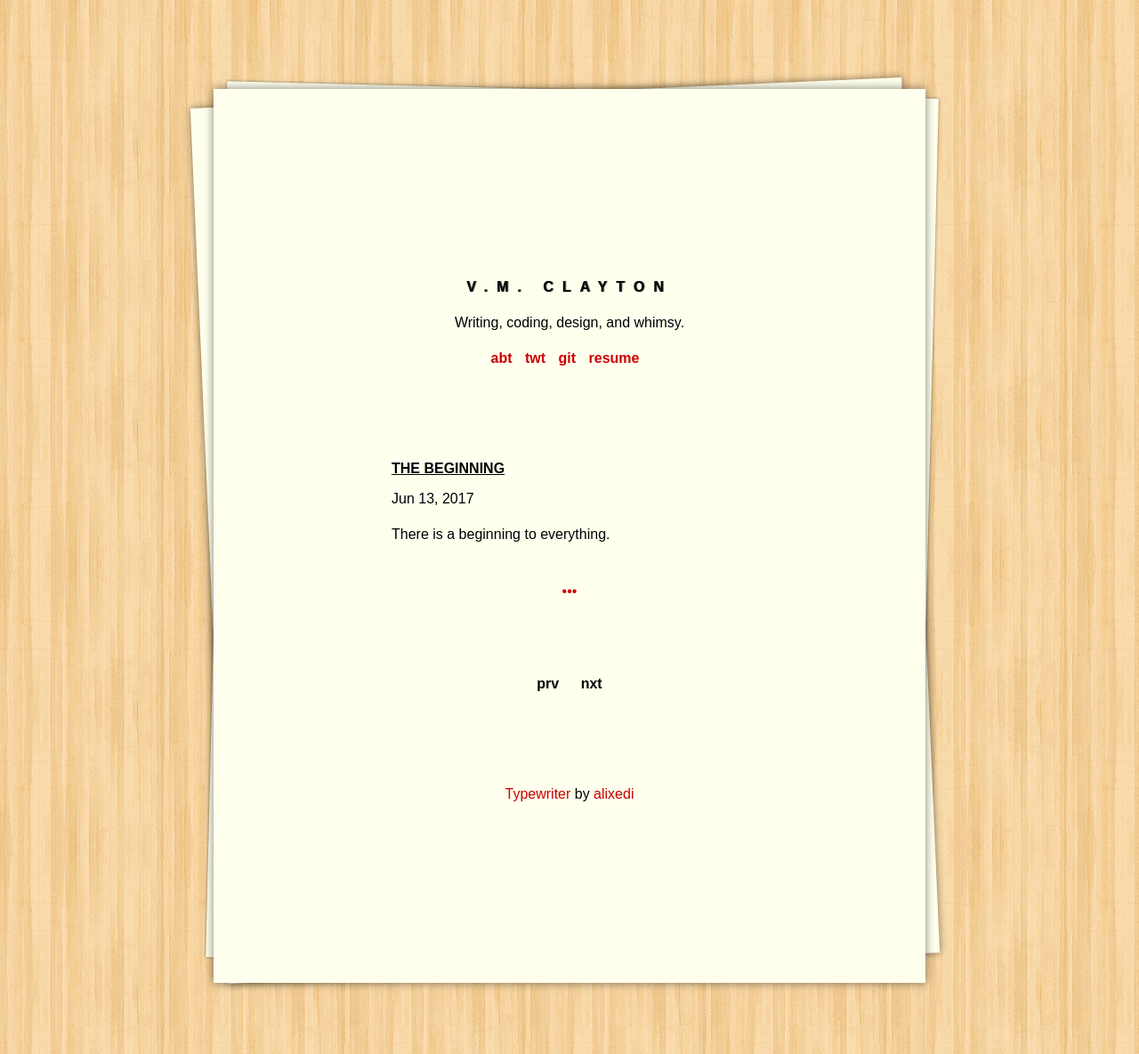
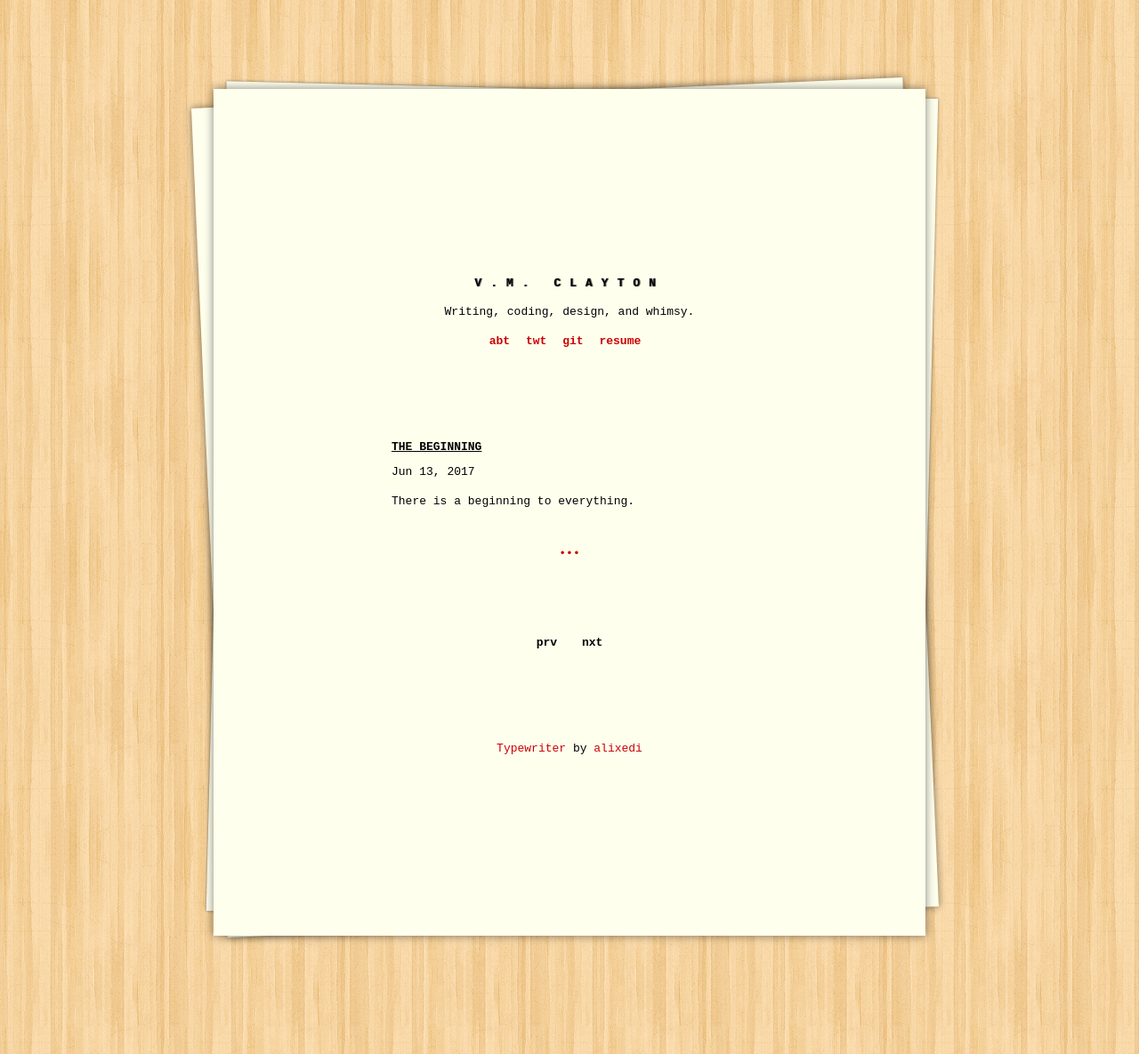
Before and after one commit to tyclayton/writinggirl.github.io, a Jekyll site: the page built from index.html, in a window 1280 px wide. Shown: the whole page at 89% size. Built offline with Jekyll 4.4.1, drawn with Linux system fonts in a browser that asks for light colours; the list of posts is cut into pages by our own code.

Commit message:
Create main.css

```diff
--- a/css/main.css
+++ b/css/main.css
@@ -1,5 +1,5 @@
 body {
-  font-family:'Cagliostro', sans-serif;
+  font-family: monospace;
   line-height:150%;
   margin: 80px 0px;
   background: url("../images/bg.png")
```
